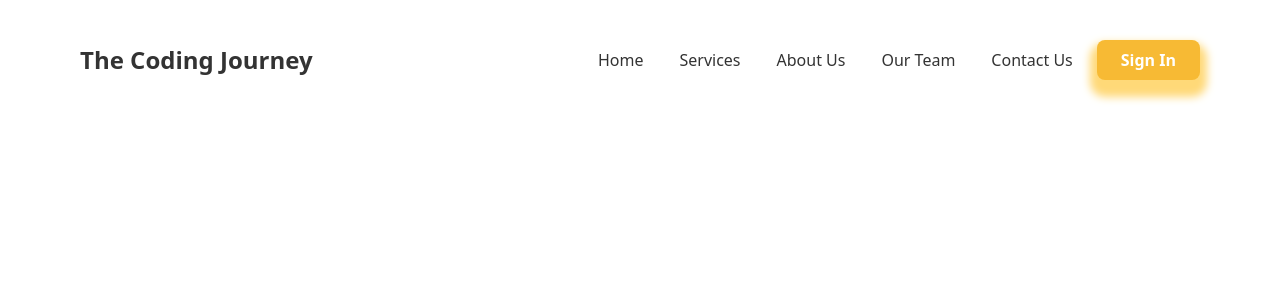
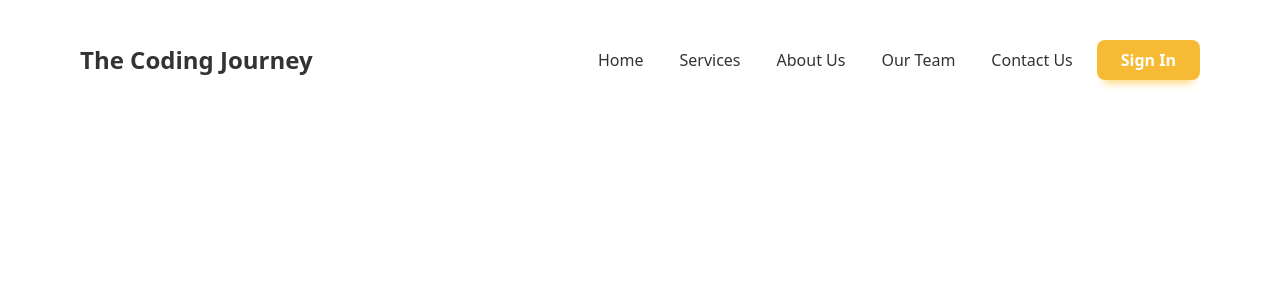
Before and after one commit to ErikoSyahPutra/E-Learning, a React (Vite) app: page / in a window 1280 px wide. Shown: the top 300 px of the page. Built offline with nearby package versions, Linux system fonts and the light colour scheme.

Commit message:
Update: css for drop-shadow

```diff
--- a/src/index.css
+++ b/src/index.css
@@ -4,6 +4,12 @@
 
 @layer components {
   .primary-btn {
-    @apply inline-block bg-primary text-white font-semibold rounded-lg hover:bg-secondary duration-200 shadow-[0px_10px_8px_07px_#ffd978] hover:shadow-[0px_10px_8px_07px_#69a79c] py-2 px-6;
+    @apply inline-block bg-primary text-white font-semibold rounded-lg hover:bg-secondary duration-200 shadow-[0px_10px_8px_-7px_#ffd978] hover:shadow-[0px_10px_8px_-7px_#69a79c] py-2 px-6;
   }
 }
+
+@layer utilities {
+  drop-shadow {
+    filter: drop-shadow(6px 8px 10px rgba(0, 0, 0, 0.5));
+  }
+}
```
